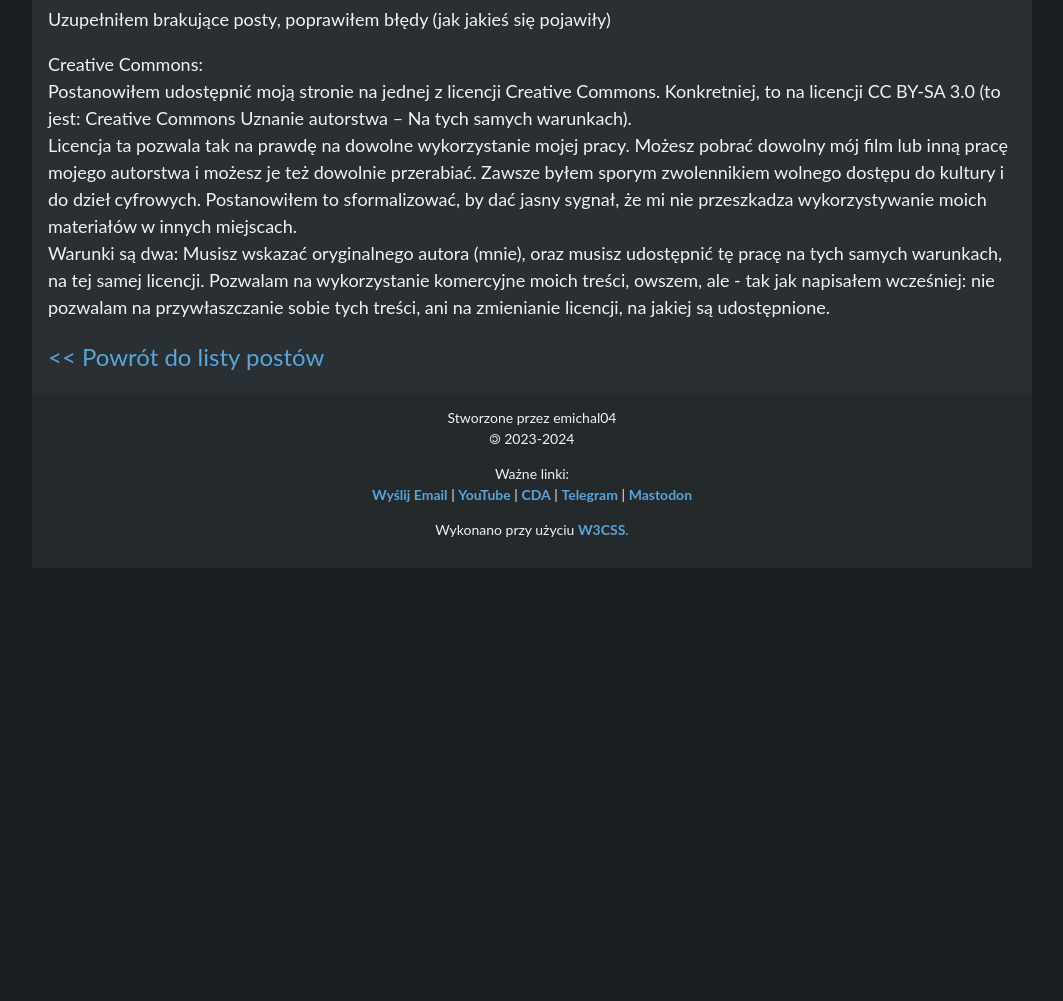
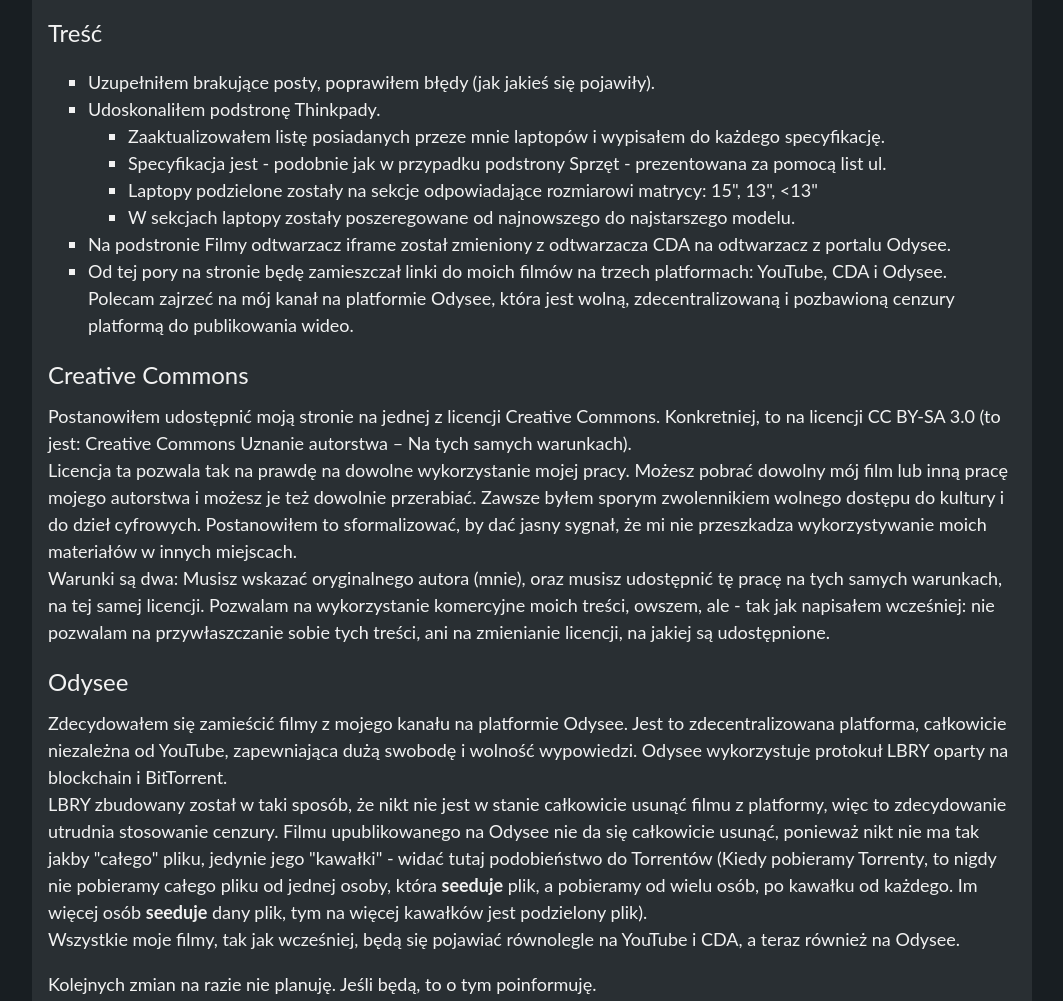
Before and after one commit to emichal04/emichal04.github.io, a plain HTML site: page blog/015_zmiany.htm in a window 1280 px wide. Shown: the part 716-1717 px from the top of the page, without its empty margins (108-1171 px from the left). Before the commit the page ends 1284 px from the top, so only its background shows below. Drawn offline with Linux system fonts and the light colour scheme.

Commit message:
Zmiany na stronie
Dokończyłem posta

```diff
--- a/blog/015_zmiany.htm
+++ b/blog/015_zmiany.htm
@@ -54,7 +54,7 @@
                     Tutaj będą opisane bardziej szczegółowo.
                 </p>
                 <p>
-                    Zmiany wizualne:
+                    <h3>Zmiany wizualne</h3>
                     <ul>
                         <li>Dla poprawy czytelności strony, kontrast pomiędzy tekstem, a tłem,
                             został zwiększony i dla każdego elemenu wynosi on conajmniej 4,5:1 (minimun dla standardu
@@ -74,12 +74,25 @@
                     </ul>
                 </p>
                 <p>
-                    Uzupełniłem brakujące posty, poprawiłem błędy (jak jakieś się pojawiły)
+                    <h3>Treść</h3>
+                    <ul>
+                        <li>Uzupełniłem brakujące posty, poprawiłem błędy (jak jakieś się pojawiły).</li>
+                        <li>Udoskonaliłem podstronę Thinkpady.
+                            <ul>
+                                <li>Zaaktualizowałem listę posiadanych przeze mnie laptopów i wypisałem do każdego specyfikację.</li>
+                                <li>Specyfikacja jest - podobnie jak w przypadku podstrony Sprzęt - prezentowana za pomocą list ul.</li>
+                                <li>Laptopy podzielone zostały na sekcje odpowiadające rozmiarowi matrycy: 15", 13", &lt;13"</li>
+                                <li>W sekcjach laptopy zostały poszeregowane od najnowszego do najstarszego modelu.</li>
+                            </ul>
+                        </li>
+                        <li>Na podstronie Filmy odtwarzacz iframe został zmieniony z odtwarzacza CDA na odtwarzacz z portalu Odysee.</li>
+                        <li>Od tej pory na stronie będę zamieszczał linki do moich filmów na trzech platformach: YouTube, CDA i Odysee.</li>
+                        Polecam zajrzeć na mój kanał na platformie Odysee, która jest wolną, zdecentralizowaną i pozbawioną cenzury platformą do publikowania wideo.
+                    </ul>
                 </p>
 
                 <p>
-                    Creative Commons:
-                    <br>
+                    <h3>Creative Commons</h3>
                     Postanowiłem udostępnić moją stronie na jednej z licencji Creative Commons.
                     Konkretniej, to na licencji CC BY-SA 3.0 (to jest: Creative Commons
                     Uznanie autorstwa – Na tych samych warunkach). <br>
@@ -93,6 +106,22 @@
                     treści, owszem, ale - tak jak napisałem wcześniej: nie pozwalam na przywłaszczanie sobie
                     tych treści, ani na zmienianie licencji, na jakiej są udostępnione.
                 </p>
+
+                <p>
+                    <h3>Odysee</h3>
+                    Zdecydowałem się zamieścić filmy z mojego kanału na platformie Odysee.
+                    Jest to zdecentralizowana platforma, całkowicie niezależna od YouTube, zapewniająca dużą swobodę i wolność wypowiedzi.
+                    Odysee wykorzystuje protokuł LBRY oparty na blockchain i BitTorrent.<br>
+                    LBRY zbudowany został w taki sposób, że nikt nie jest w stanie całkowicie usunąć filmu z platformy, więc to zdecydowanie utrudnia stosowanie cenzury.
+                    Filmu upublikowanego na Odysee nie da się całkowicie usunąć, ponieważ nikt nie ma tak jakby "całego" pliku, jedynie jego "kawałki" - widać tutaj podobieństwo
+                    do Torrentów (Kiedy pobieramy Torrenty, to nigdy nie pobieramy całego pliku od jednej osoby, która <b>seeduje</b> plik, a pobieramy od wielu osób,
+                    po kawałku od każdego. Im więcej osób <b>seeduje</b> dany plik, tym na więcej kawałków jest podzielony plik).<br>
+                    Wszystkie moje filmy, tak jak wcześniej, będą się pojawiać równolegle na YouTube i CDA, a teraz również na Odysee.<br>
+                </p>
+
+                <p>
+                    Kolejnych zmian na razie nie planuję. Jeśli będą, to o tym poinformuję.
+                </p>
             </article>
             <section> <!--Powrót do listy postów-->
                 <a href="../posty.html"><h3>&lt;&lt; Powrót do listy postów</h3></a>
@@ -103,8 +132,8 @@
     <footer>
         <div class="w3-container stopka adfs">
             Stworzone przez emichal04
-            <br>🄯 2023-<script>document.write(new Date().getFullYear()); </script> <!--Ten skrypt "wypluwa" zawsze aktualny rok-->
-            <p>
+            <br>&copy; 2023-<script>document.write(new Date().getFullYear()); </script> <!--Ten skrypt "wypluwa" zawsze aktualny rok-->
+
                 Ważne linki:
                 <br><a href='mailto:emichal04.tutanota.com'>Wyślij Email</a>
                 | <a href="https://www.youtube.com/channel/UCX7K798AIVzqsBRTeWAAzPg" target="_blank"> YouTube</a>
```
